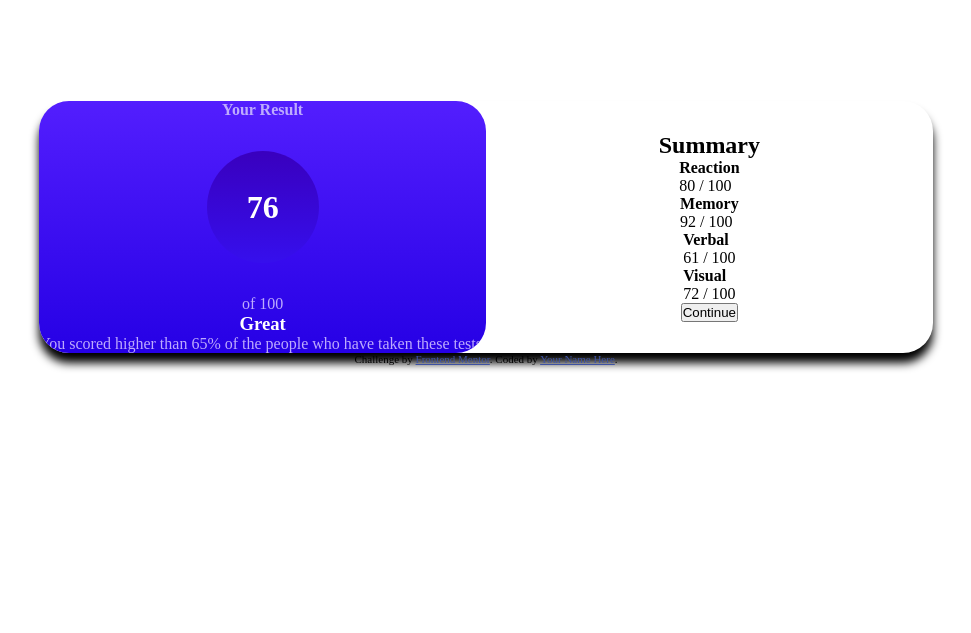
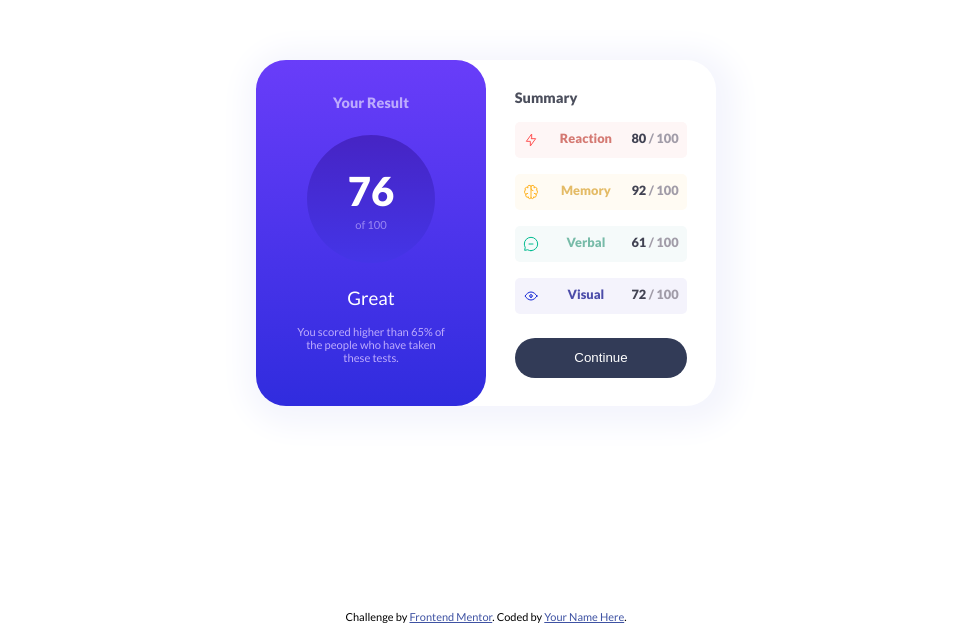
Before and after one commit to tylerpierson/results_summary_component, a plain HTML site: page results-summary-component-main/index.html in a window 1280 px wide. Shown: the part 167-800 px from the top of the page, without its empty margins (154-1125 px from the left). Drawn offline with Linux system fonts and the light colour scheme; a web font is replaced by a local one.

Commit message:
final commit

```diff
--- a/results-summary-component-main/index.html
+++ b/results-summary-component-main/index.html
@@ -3,6 +3,15 @@
 <head>
   <meta charset="UTF-8">
   <meta name="viewport" content="width=device-width, initial-scale=1.0"> <!-- displays site properly based on user's device -->
+  <link rel="preconnect" href="https://fonts.googleapis.com">
+  <link rel="preconnect" href="https://fonts.gstatic.com" crossorigin>
+  <link rel="preconnect" href="https://fonts.googleapis.com">
+  <link rel="preconnect" href="https://fonts.gstatic.com" crossorigin>
+  <link href="https://fonts.googleapis.com/css2?family=Lato:wght@400;900&family=Londrina+Shadow&family=Monoton&display=swap" rel="stylesheet">
+  <link href="https://fonts.googleapis.com/css2?family=Lato&family=Londrina+Shadow&family=Monoton&display=swap" rel="stylesheet">
+  <link rel="preconnect" href="https://fonts.googleapis.com">
+  <link rel="preconnect" href="https://fonts.gstatic.com" crossorigin>
+  <link href="https://fonts.googleapis.com/css2?family=Lato:wght@300;400;900&family=Londrina+Shadow&family=Monoton&display=swap" rel="stylesheet">
   <link rel="stylesheet" href="style.css">
   <link rel="icon" type="image/png" sizes="32x32" href="./assets/images/favicon-32x32.png">
 
@@ -20,27 +29,30 @@
       <h4>Your Result</h4>
       <div class="result-percent-container">
         <h1>76</h1>
+        <p>of 100</p>
       </div>
-      <p>of 100</p>
-
       <h3>Great</h3>
       <p>You scored higher than 65% of the people who have taken these tests.</p>
     </div>
     <div class="summary-container">
       <h2>Summary</h2>
-      <div>
+      <div class="scoring-container reaction-container">
+        <svg xmlns="http://www.w3.org/2000/svg" width="20" height="20" fill="none" viewBox="0 0 20 20"><path stroke="#F55" stroke-linecap="round" stroke-linejoin="round" stroke-width="1.25" d="M10.833 8.333V2.5l-6.666 9.167h5V17.5l6.666-9.167h-5Z"/></svg>
         <h4>Reaction</h4>
         <p><span>80</span> / 100</p>
       </div>
-      <div>
+      <div class="scoring-container memory-container">
+        <svg xmlns="http://www.w3.org/2000/svg" width="20" height="20" fill="none" viewBox="0 0 20 20"><path stroke="#FFB21E" stroke-linecap="round" stroke-linejoin="round" stroke-width="1.25" d="M5.833 11.667a2.5 2.5 0 1 0 .834 4.858"/><path stroke="#FFB21E" stroke-linecap="round" stroke-linejoin="round" stroke-width="1.25" d="M3.553 13.004a3.333 3.333 0 0 1-.728-5.53m.025-.067a2.083 2.083 0 0 1 2.983-2.824m.199.054A2.083 2.083 0 1 1 10 3.75v12.917a1.667 1.667 0 0 1-3.333 0M10 5.833a2.5 2.5 0 0 0 2.5 2.5m1.667 3.334a2.5 2.5 0 1 1-.834 4.858"/><path stroke="#FFB21E" stroke-linecap="round" stroke-linejoin="round" stroke-width="1.25" d="M16.447 13.004a3.334 3.334 0 0 0 .728-5.53m-.025-.067a2.083 2.083 0 0 0-2.983-2.824M10 3.75a2.085 2.085 0 0 1 2.538-2.033 2.084 2.084 0 0 1 1.43 2.92m-.635 12.03a1.667 1.667 0 0 1-3.333 0"/></svg>
         <h4>Memory</h4>
         <p><span>92</span> / 100</p>
       </div>
-      <div>
+      <div class="scoring-container verbal-container">
+        <svg xmlns="http://www.w3.org/2000/svg" width="20" height="20" fill="none" viewBox="0 0 20 20"><path stroke="#00BB8F" stroke-linecap="round" stroke-linejoin="round" stroke-width="1.25" d="M7.5 10h5M10 18.333A8.333 8.333 0 1 0 1.667 10c0 1.518.406 2.942 1.115 4.167l-.699 3.75 3.75-.699A8.295 8.295 0 0 0 10 18.333Z"/></svg>
         <h4>Verbal</h4>
         <p><span>61</span> / 100</p>
       </div>
-      <div>
+      <div class="scoring-container visual-container">
+        <svg xmlns="http://www.w3.org/2000/svg" width="20" height="20" fill="none" viewBox="0 0 20 20"><path stroke="#1125D6" stroke-linecap="round" stroke-linejoin="round" stroke-width="1.25" d="M10 11.667a1.667 1.667 0 1 0 0-3.334 1.667 1.667 0 0 0 0 3.334Z"/><path stroke="#1125D6" stroke-linecap="round" stroke-linejoin="round" stroke-width="1.25" d="M17.5 10c-1.574 2.492-4.402 5-7.5 5s-5.926-2.508-7.5-5C4.416 7.632 6.66 5 10 5s5.584 2.632 7.5 5Z"/></svg>
         <h4>Visual</h4>
         <p><span>72</span> / 100</p>
       </div>
--- a/results-summary-component-main/style.css
+++ b/results-summary-component-main/style.css
@@ -10,12 +10,13 @@ body {
     flex-direction: column;
     justify-content: center;
     align-items: center;
+    font-family: 'Lato', sans-serif;
 }
 
 .hero-container {
     display: grid;
     grid-template-columns: 1fr 1fr;
-    box-shadow: 0px 10px 10px #000;
+    box-shadow: 5px 5px 30px 15px rgb(244,245,253);
     border-radius: 30px;
 }
 
@@ -24,25 +25,56 @@ body {
     flex-direction: column;
     justify-content: center;
     align-items: center;
-    background-image: linear-gradient(rgb(83,30,254), rgb(38,0,229));
+    background-image: linear-gradient(rgb(105, 61, 249), rgb(48,44,222));
     color: white;
     border-radius: 30px;
     overflow: hidden;
+    max-width: 230px;
+    text-align: center;
 }
 
-.results-container > h4, .results-container > p {
+.results-container > h4, .results-container p {
     color: rgb(189,171,253);
 }
 
+.results-container p {
+    font-size: .7rem;
+}
+
+.results-container h3 {
+    margin: .5rem 0 1rem 0;
+    font-weight: 400;
+}
+
+.results-container > h4 {
+    font-size: .9rem;
+    margin: 1.5rem 2rem .5rem;
+}
+
+.results-container > p {
+    margin: 0 2.3rem 2rem;
+}
+
 .result-percent-container {
-    margin: 2rem;
-    width: 7rem;
-    height: 7rem;
+    margin: 1rem;
+    width: 8rem;
+    height: 8rem;
     display: flex;
+    flex-direction: column;
     justify-content: center;
     align-items: center;
     border-radius: 50%;
-    background-image: linear-gradient(rgb(57,0,190), rgb(54,15,237));
+    background-image: linear-gradient(rgb(70,36,196), rgb(68,53,231));
+}
+
+.result-percent-container > h1 {
+    font-size: 2.5rem;
+    font-weight: 900;
+}
+
+.result-percent-container > p {
+    opacity: .7;
+    margin-top: 3px;
 }
 
 .summary-container {
@@ -52,4 +84,74 @@ body {
     flex-direction: column;
     justify-content: center;
     align-items: center;
+    padding: 1.8rem;
 }
+
+.summary-container h2 {
+    margin: 0 auto auto 0;
+    font-size: .9rem;
+    color: rgba(43,47,64,.85);
+}
+
+.scoring-container {
+    width: 90%;
+    padding-left: .3rem;
+    margin-top: 1rem;
+    margin-bottom: auto;
+    display: flex;
+    justify-content: space-between;
+    font-size: .8rem;
+    padding: .5rem;
+    border-radius: 5px;
+}
+
+.scoring-container svg {
+    width: 1rem;
+    margin-right: 1rem;
+}
+
+.scoring-container > p {
+    margin-left: 15px;
+    color: rgb(161,156,168);
+    font-weight: bold;
+}
+
+.scoring-container span {
+    color: rgb(65,66,82);
+}
+
+.reaction-container {
+    background-color: rgb(254,246,246);
+    color: rgb(212,121,114);
+}
+
+.memory-container {
+    background-color: rgb(255,251,243);
+    color: rgb(228,187,102);
+}
+
+.verbal-container {
+    background-color: rgb(245,250,250);
+    color: rgb(119,187,168);
+}
+
+.visual-container {
+    background-color: rgb(244,243,252);
+    color: rgb(76,77,169);
+}
+
+button {
+    background-color: rgb(50,59,87);
+    color: white;
+    width: 100%;
+    height: 2.5rem;
+    margin-top: 1.5rem;
+    border: none;
+    border-radius: 40px;
+}
+
+.attribution {
+    position: absolute;
+    bottom: 0;
+    margin-bottom: 10px;
+}
```
